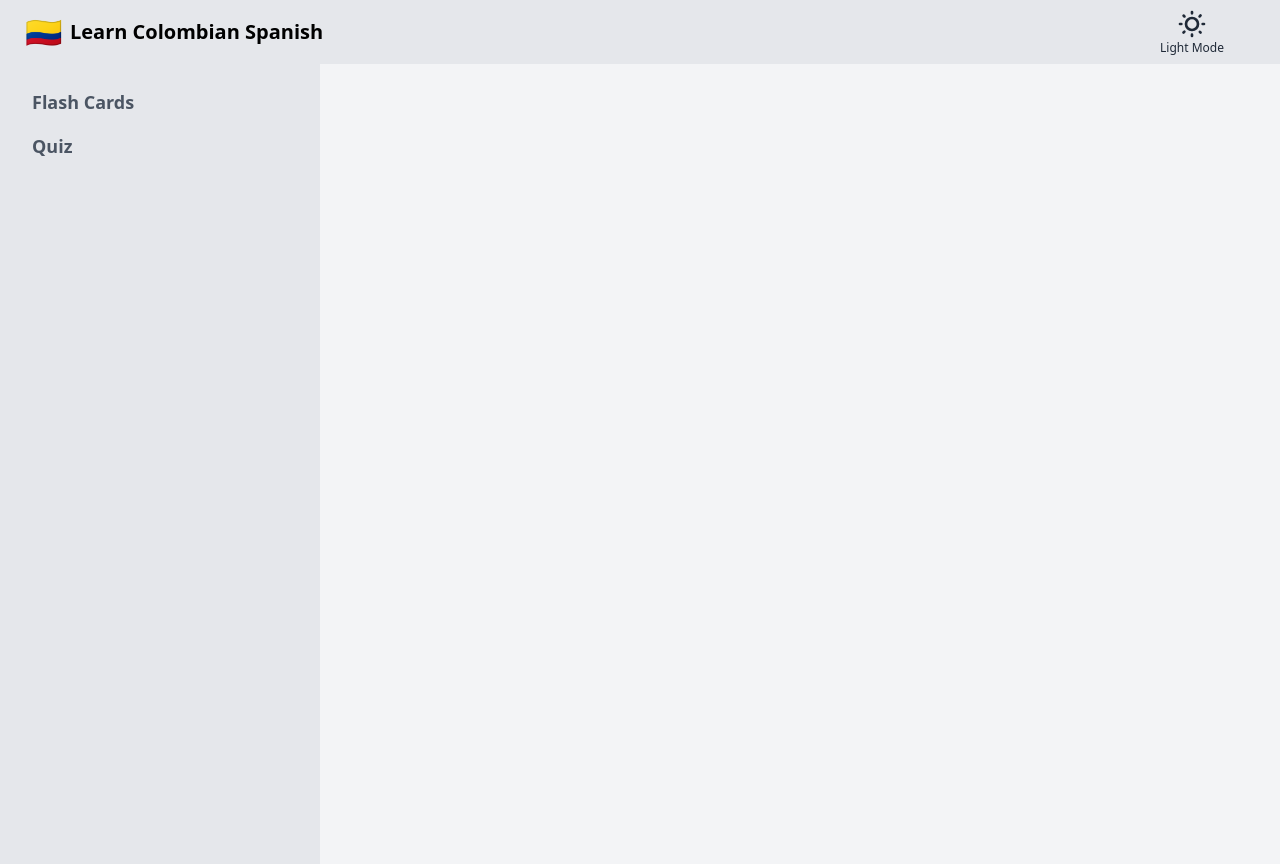
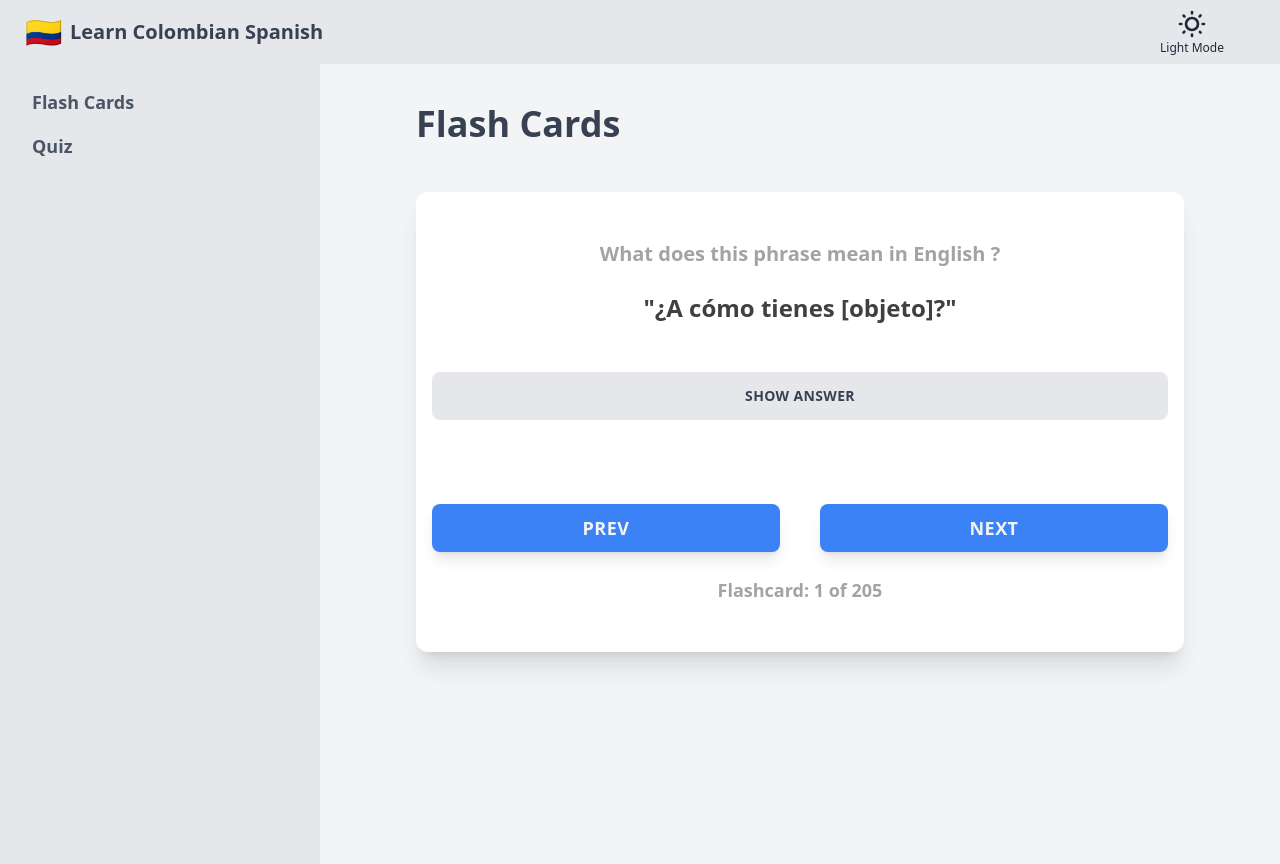
Before and after one commit to bobbyhalljr/learn-colombian-spanish, a Next.js app: page / in a window 1280 px wide. Built offline with nearby package versions, Linux system fonts and the light colour scheme.

Commit message:
fixed styling issues

```diff
--- a/src/components/FlashCard.tsx
+++ b/src/components/FlashCard.tsx
@@ -55,13 +55,13 @@ const Flashcard = () => {
                 {showAnswer ? 'In Colombian Spanish this phrase means ...' : 'What does this phrase mean in English ?'}
             </div>
             <div className="flashcard-key text-center mb-12 mt-6 font-semibold text-2xl">
-              <div className='px-4 text-neutral-700 dark:text-neutral-100 lg:px-8'>
+              <div className='px-2 text-neutral-700 dark:text-gray-100 lg:px-8'>
                 {showAnswer ? `"${currentFlashcard.value}"` : `"${currentFlashcard.key}"` }
               </div>
             </div>
           </div>
           <div className="flashcard-side mx-auto">
-            <div className="flashcard-button w-1/3 mx-auto grid grid-flow-row grid-cols-1 gap-3 mt-12">
+            <div className="flashcard-button mx-auto grid grid-flow-row grid-cols-1 gap-3 mt-12">
               <button className="btn dark:bg-gray-800 bg-gray-200 hover:bg-gray-300 dark:hover:bg-gray-900 border-none text-gray-700 dark:text-neutral-100  whitespace-nowrap mb-6 tracking-wide leading-4" onClick={handleShowAnswerClick}>
                 {showAnswer ? 'Show Question' : 'Show Answer'}
               </button>
--- a/src/components/Heading.tsx
+++ b/src/components/Heading.tsx
@@ -1,6 +1,6 @@
 const Heading = ({ children }: any) => {
     return (
-        <div className="text-4xl mb-10 mt-6 font-bold dark:text-gray-100">
+        <div className="text-4xl mb-10 mt-6 font-bold text-gray-700 dark:text-gray-100">
             <h1 className="">{children}</h1>
         </div>
     )
--- a/src/components/Navbar.tsx
+++ b/src/components/Navbar.tsx
@@ -3,12 +3,12 @@ import DarkModeToggle from "./DarkModeToggle";
 
 const Navbar = () => {
     return (
-        <div className="navbar bg-gray-200 dark:bg-gray-700 dark:text-neutral-100">
+        <div className="navbar bg-gray-200 w-full dark:bg-gray-700 dark:text-neutral-100">
             <div className="navbar-start">
                 <label htmlFor="my-drawer-2" className="btn btn-ghost drawer-button lg:hidden">
                     <svg xmlns="http://www.w3.org/2000/svg" className="h-5 w-5" fill="none" viewBox="0 0 24 24" stroke="currentColor"><path strokeLinecap="round" strokeLinejoin="round" strokeWidth="2" d="M4 6h16M4 12h8m-8 6h16" /></svg>
                 </label>
-                <Link href='/' className="btn btn-ghost normal-case text-xl lg:text-xl"><span className="text-3xl">🇨🇴</span>Learn Colombian Spanish</Link>
+                <Link href='/' className="btn btn-ghost text-gray-700 dark:text-gray-100 normal-case text-sm lg:text-xl"><span className="text-base lg:text-3xl">🇨🇴</span><p className="">Learn Colombian Spanish</p></Link>
             </div>
             <div className="navbar-end px-2 lg:px-12">
                 <DarkModeToggle />
--- a/src/pages/index.tsx
+++ b/src/pages/index.tsx
@@ -1,10 +1,11 @@
+import Flashcard from '@/components/FlashCard'
 import Layout from '@/components/Layout'
 
 export default function Home() {
   return (
     <main className=''>
       <Layout>
-
+       <Flashcard />
       </Layout>
     </main>
   )
```
